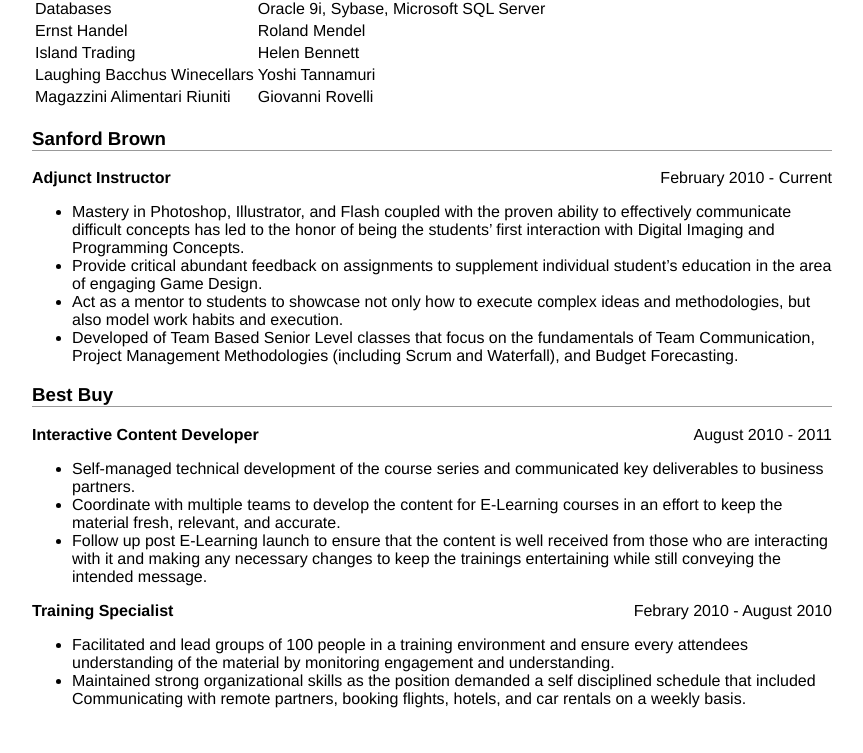
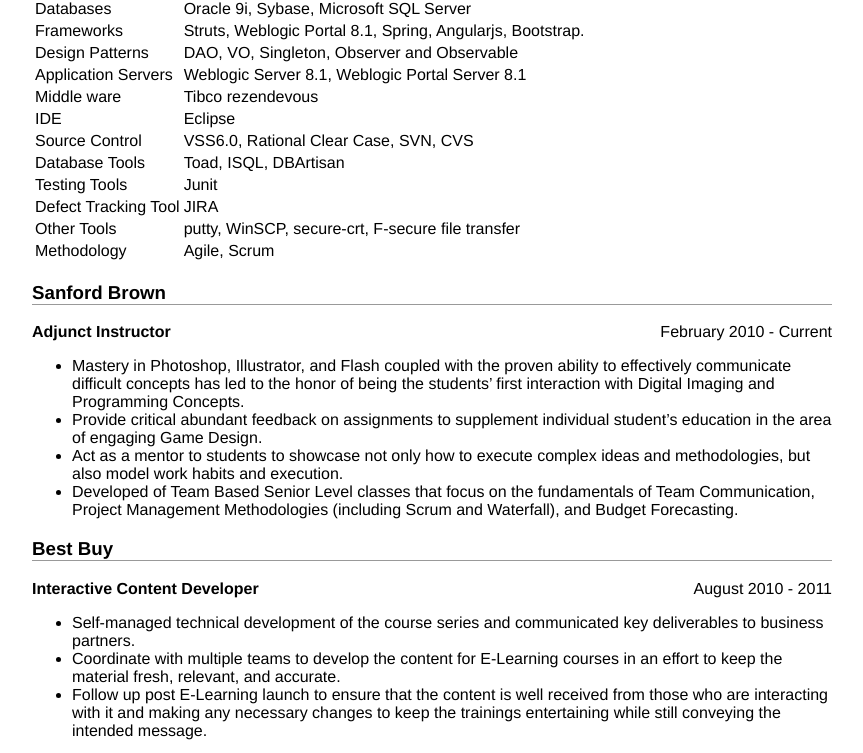
Before and after one commit to pmkakani/pmkakani.github.io, a plain HTML site: page index.html in a window 1280 px wide. Shown: the part 347-1100 px from the top of the page, without its empty margins (208-1071 px from the left). Drawn offline with Linux system fonts and the light colour scheme.

Commit message:
Update index.html

```diff
--- a/index.html
+++ b/index.html
@@ -46,23 +46,58 @@ I have handled complex tasks independently as well as in team.
 
   </tr>
   <tr>
-    <td>Ernst Handel</td>
-    <td>Roland Mendel</td>
+    <td>Frameworks</td>
+    <td>Struts, Weblogic Portal 8.1, Spring, Angularjs, Bootstrap.</td>
 
   </tr>
   <tr>
-    <td>Island Trading</td>
-    <td>Helen Bennett</td>
+    <td>Design Patterns</td>
+    <td>DAO, VO, Singleton, Observer and Observable</td>
 
   </tr>
   <tr>
-    <td>Laughing Bacchus Winecellars</td>
-    <td>Yoshi Tannamuri</td>
+    <td>Application Servers</td>
+    <td>Weblogic Server 8.1, Weblogic Portal Server 8.1</td>
 
   </tr>
   <tr>
-    <td>Magazzini Alimentari Riuniti</td>
-    <td>Giovanni Rovelli</td>
+    <td>Middle ware</td>
+    <td>Tibco rezendevous</td>
+
+  </tr>
+							<tr>
+    <td>IDE</td>
+    <td>Eclipse</td>
+
+  </tr>
+							<tr>
+    <td>Source Control</td>
+    <td>VSS6.0, Rational Clear Case, SVN, CVS</td>
+
+  </tr>
+							<tr>
+    <td>Database Tools</td>
+    <td>Toad, ISQL, DBArtisan</td>
+
+  </tr>
+							<tr>
+    <td>Testing Tools</td>
+    <td>Junit</td>
+
+  </tr>
+							<tr>
+    <td>Defect Tracking Tool</td>
+    <td>JIRA</td>
+
+  </tr>
+							<tr>
+    <td>Other Tools</td>
+    <td>putty, WinSCP, secure-crt, F-secure file transfer</td>
+
+  </tr>
+							<tr>
+    <td>Methodology</td>
+    <td>Agile, Scrum</td>
 
   </tr>
 </table>
```
